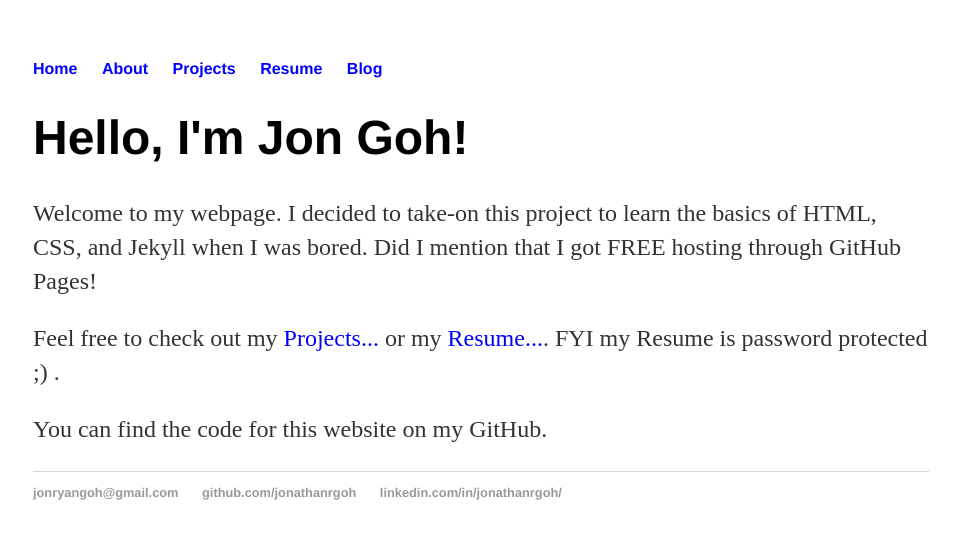
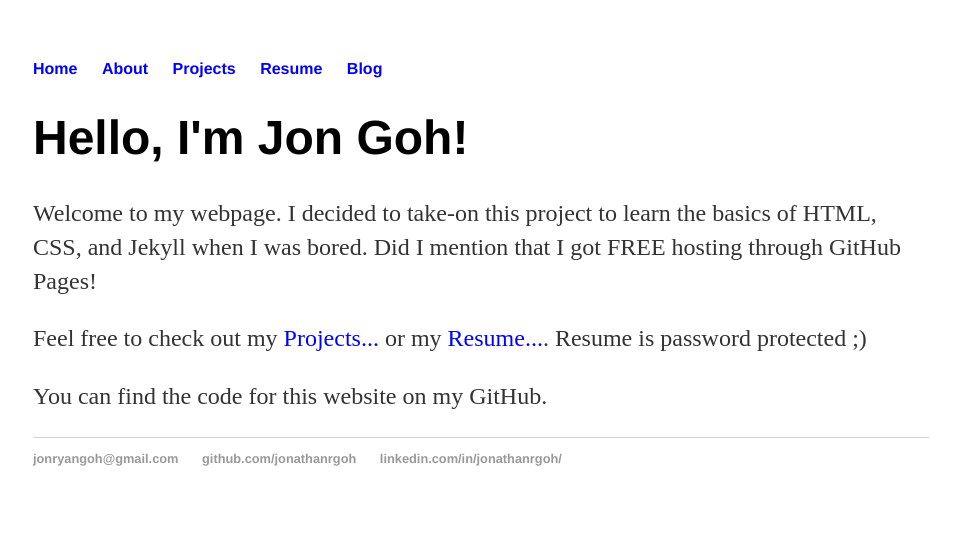
Before and after one commit to jonathanrgoh/jonathanrgoh.github.io, a Jekyll site: the page built from index.html, in a window 1280 px wide. Shown: the top 539 px of the page, without its empty margins (159-1119 px from the left). Built offline with Jekyll 4.4.1, drawn with Linux system fonts in a browser that asks for light colours.

Commit message:
Update index.html

```diff
--- a/index.html
+++ b/index.html
@@ -6,7 +6,7 @@
 	<h1>Hello, I'm Jon Goh!</h1>
 
 		<p>Welcome to my webpage. I decided to take-on this project to learn the basics of HTML, CSS, and Jekyll when I was bored. Did I mention that I got FREE hosting through GitHub Pages!</p>
-		<p>Feel free to check out my <a href="/projects" style="color:blue;">Projects...</a> or my <a href="/resume" style="color:blue;">Resume...</a>. FYI my Resume is password protected ;) . </p>
+		<p>Feel free to check out my <a href="/projects" style="color:blue;">Projects...</a> or my <a href="/resume" style="color:blue;">Resume...</a>. Resume is password protected ;)  </p>
 		<p>You can find the code for this website on my GitHub.</p>
 
 </div><!-- /.blurb -->
```
